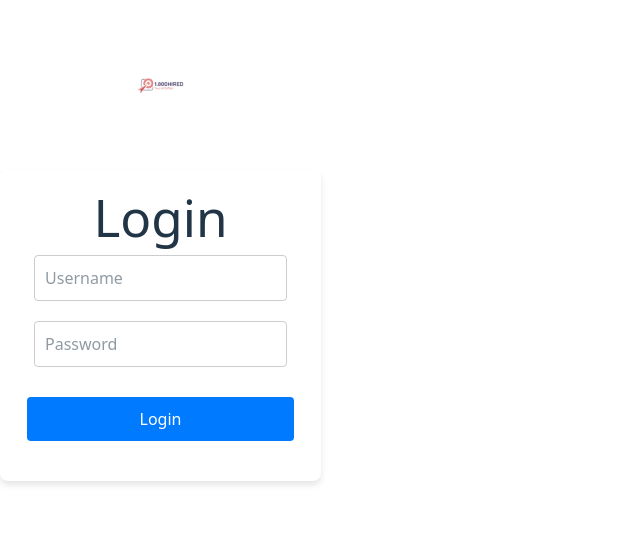
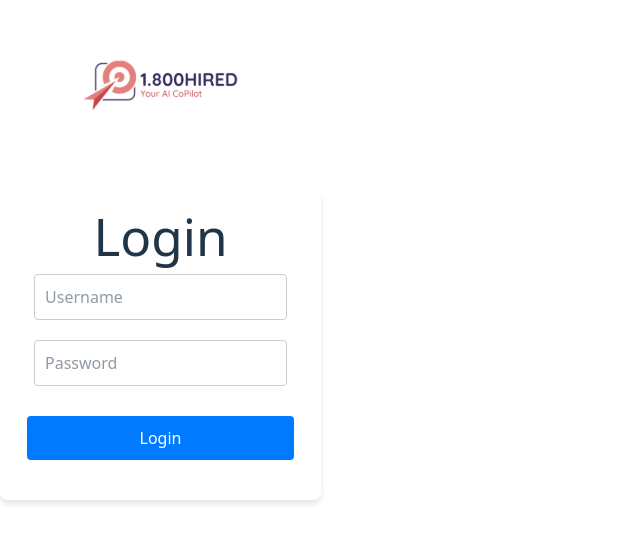
Before and after one commit to agoel27/ai-job-portal, a React (Vite) app in the folder frontend/: page /login in a window 1280 px wide. Shown: the part 108-650 px from the top of the page, without its empty margins (0-640 px from the left). Built offline with nearby package versions, Linux system fonts and the light colour scheme; no server answers.

Commit message:
fix to tailwind

```diff
--- a/frontend/src/components/Logo.jsx
+++ b/frontend/src/components/Logo.jsx
@@ -1,8 +1,7 @@
-import "../styles/Logo.css";
 import logo from "../assets/logo.svg";
 
 function Logo() {
-    return <img className="logo" src={logo} />;
+    return <img className="block w-[65%] mx-auto p-[25px]" src={logo} />;
 }
 
 export default Logo
--- a/frontend/src/styles/Logo.css
+++ /dev/null
@@ -1,6 +0,0 @@
-.logo {
-    display: block;
-    width: 30%;
-    margin: auto;
-    padding: 25px;
-}
```
